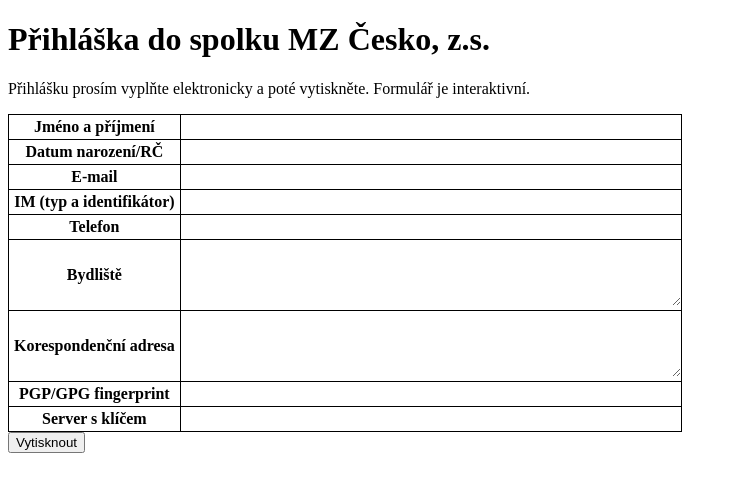
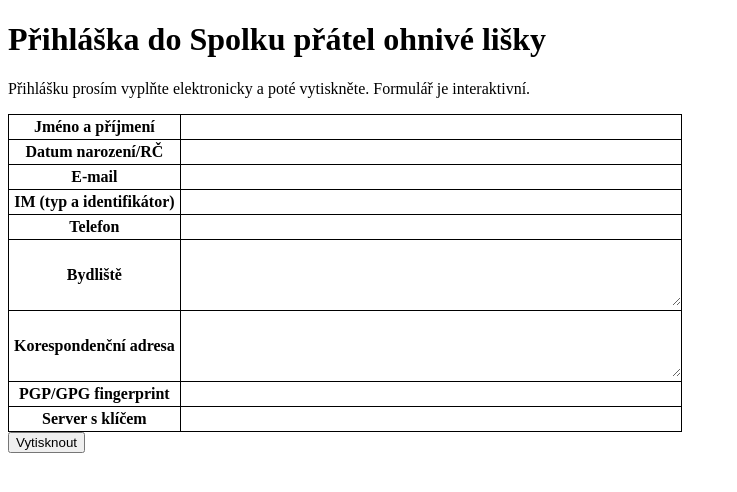
Before and after one commit to Mozilla-GitHub-Standards/881f51cdab979d619782e9f48c729be067e4a6eb8eac88137e55261e3121cf67, a plain HTML site: page index.html in a window 1280 px wide. Shown: the whole page, without its empty margins (0-737 px from the left). Drawn offline with Linux system fonts and the light colour scheme.

Commit message:
Oprava názvu spolku

```diff
--- a/index.html
+++ b/index.html
@@ -2,14 +2,14 @@
 <html lang="cs">
 	<head>
 		<meta charset="UTF-8">
-		<title>Přihláška do spolku MZ Česko, z.s.</title>
+		<title>Přihláška do Spolku přátel ohnivé lišky</title>
 		<link rel="stylesheet" type="text/css" href="css/style.css">
 		<link rel="stylesheet" type="text/css" href="css/print.css" media="print">
 		<script src="js/qrcodegen.js"></script>
 		<script src="js/script.js" defer></script>
 	</head>
 	<body>
-		<h1>Přihláška do spolku MZ Česko, z.s.</h1>
+		<h1>Přihláška do Spolku přátel ohnivé lišky</h1>
 		<p class="no-print">Přihlášku prosím vyplňte elektronicky a poté vytiskněte. Formulář je interaktivní.</p>
 		<form id="form">
 			<table>
```
